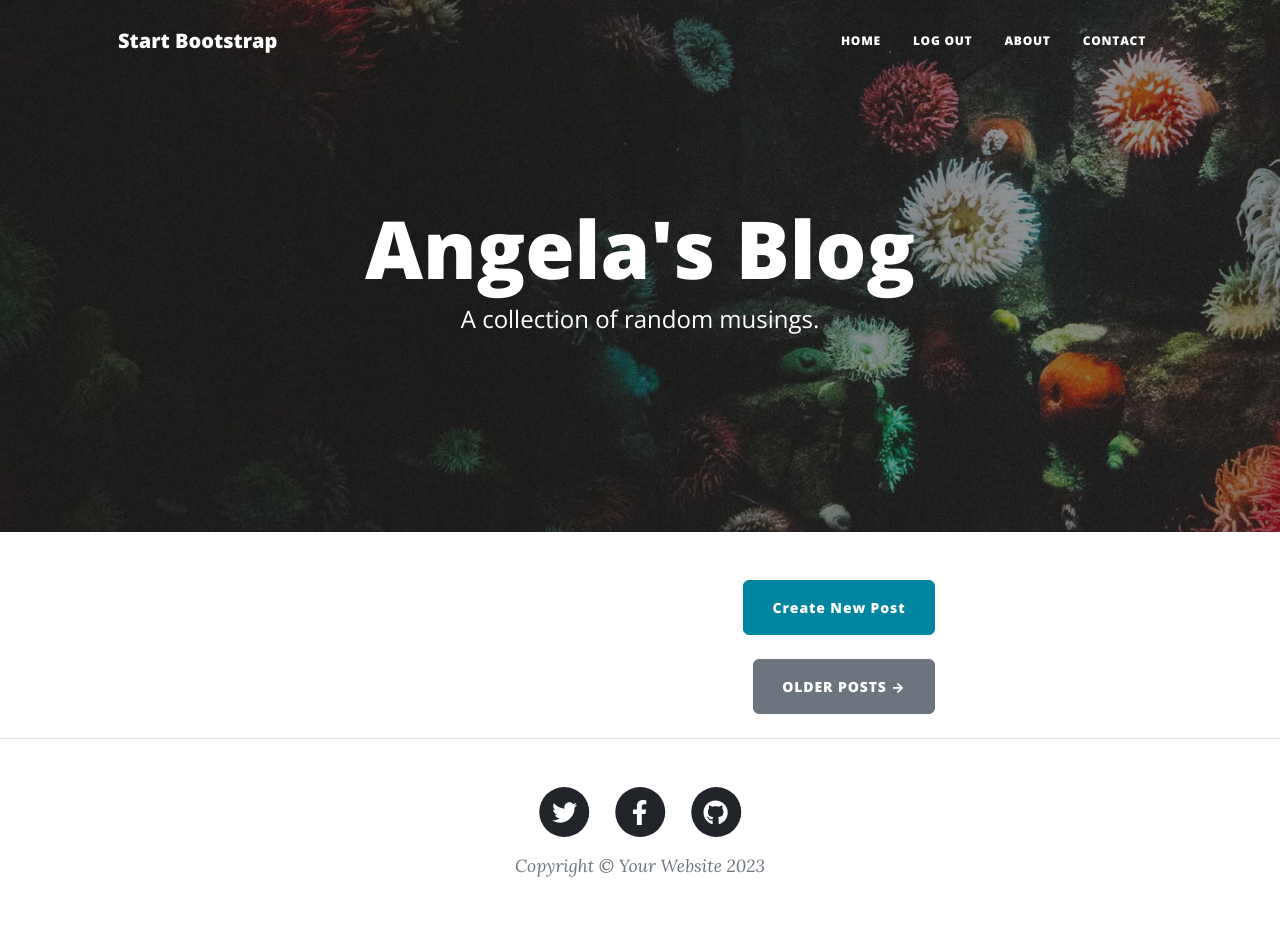
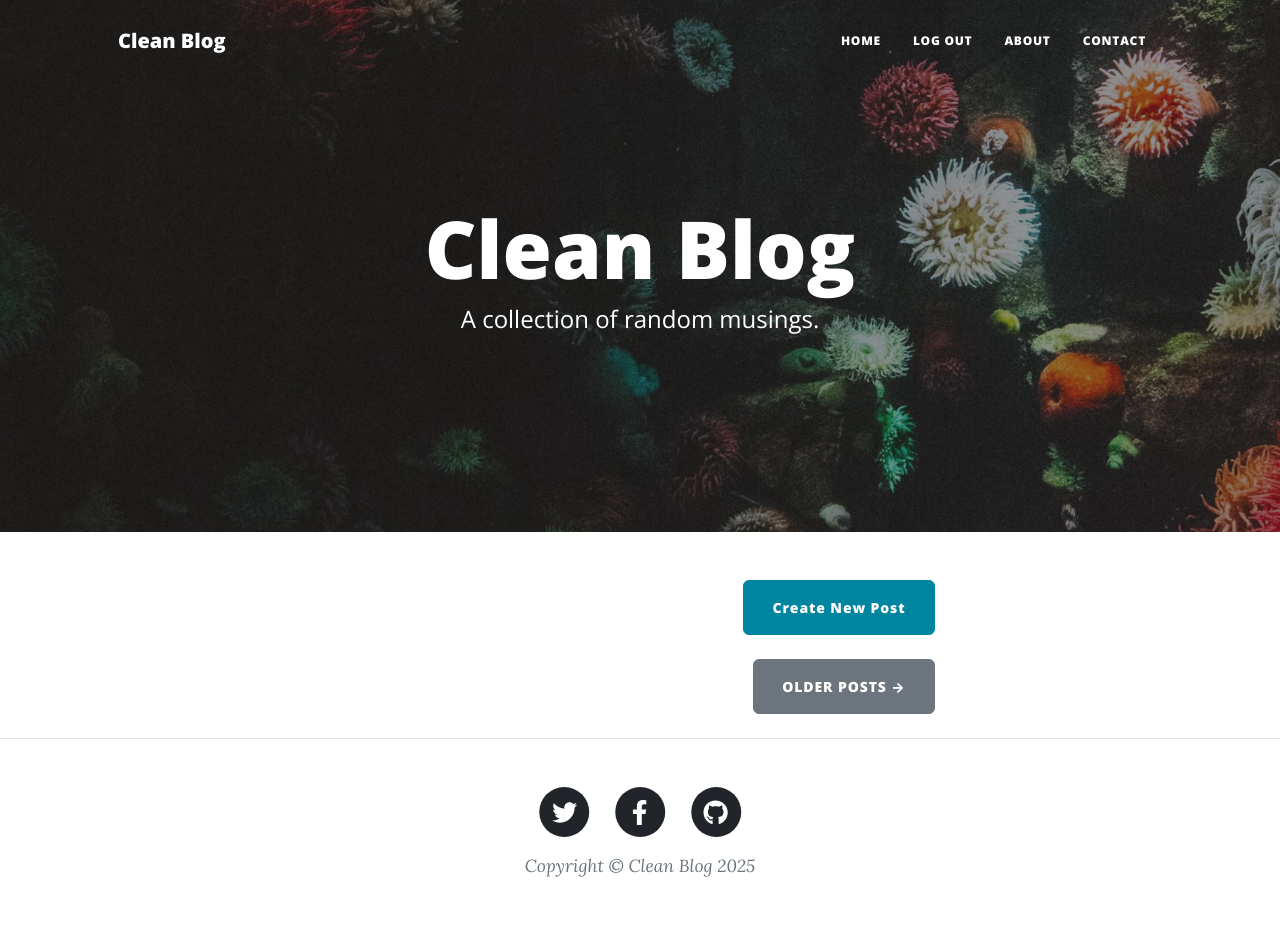
Before and after one commit to klukva-codes/Blog, a Flask app: page / in a window 1280 px wide. Run offline with Flask 3, Linux system fonts and the light colour scheme; the visitor is signed in with stand-in values (Sample User, id 1); some libraries are stand-ins or nearby versions.

Commit message:
changed the name of the blog, created env variables and Procfile

```diff
--- a/main.py
+++ b/main.py
@@ -1,6 +1,8 @@
+import os
 from datetime import date
 from functools import wraps
 
+from dotenv import load_dotenv
 from flask import Flask, abort, render_template, redirect, url_for, flash
 from flask_bootstrap import Bootstrap5
 from flask_ckeditor import CKEditor
@@ -13,12 +15,9 @@
 
 from forms import CreatePostForm, RegisterForm, LoginForm, CommentForm
 
-'''
-pip3 install -r requirements.txt
-'''
-
+load_dotenv()
 app = Flask(__name__)
-app.config['SECRET_KEY'] = '8BYkEfBA6O6donzWlSihBXox7C0sKR6b'
+app.config['SECRET_KEY'] = os.environ.get('FLASK_KEY')
 ckeditor = CKEditor(app)
 Bootstrap5(app)
 
@@ -47,7 +46,7 @@
     pass
 
 
-app.config['SQLALCHEMY_DATABASE_URI'] = 'sqlite:///posts.db'
+app.config['SQLALCHEMY_DATABASE_URI'] = os.environ.get("DB_URI", "sqlite:///posts.db")
 db = SQLAlchemy(model_class=Base)
 db.init_app(app)
 
@@ -282,4 +281,4 @@
 
 
 if __name__ == "__main__":
-    app.run(debug=True, port=5001)
+    app.run(debug=False)
--- a/templates/footer.html
+++ b/templates/footer.html
@@ -29,7 +29,7 @@
                         </a>
                     </li>
                 </ul>
-                      <div class="small text-center text-muted fst-italic">Copyright &copy; Your Website 2023</div>
+                <div class="small text-center text-muted fst-italic">Copyright &copy; Clean Blog 2025</div>
             </div>
         </div>
     </div>
--- a/templates/header.html
+++ b/templates/header.html
@@ -1,14 +1,14 @@
 <!DOCTYPE html>
 <html lang="en">
 <head>
-    <meta charset="utf-8" />
+    <meta charset="utf-8"/>
     <meta
             name="viewport"
             content="width=device-width, initial-scale=1, shrink-to-fit=no"
     />
-    <meta name="description" content="" />
-    <meta name="author" content="" />
-    <title>Angela's Blog</title>
+    <meta name="description" content=""/>
+    <meta name="author" content=""/>
+    <title>Clean Blog</title>
     {% block styles %}
         <!-- Load Bootstrap-Flask CSS here -->
         {{ bootstrap.load_css() }}
@@ -44,7 +44,7 @@
 <!-- Navigation-->
 <nav class="navbar navbar-expand-lg navbar-light" id="mainNav">
     <div class="container px-4 px-lg-5">
-        <a class="navbar-brand" href="/">Start Bootstrap</a>
+        <a class="navbar-brand" href="/">Clean Blog</a>
         <button
                 class="navbar-toggler"
                 type="button"
--- a/templates/index.html
+++ b/templates/index.html
@@ -9,7 +9,7 @@
         <div class="row gx-4 gx-lg-5 justify-content-center">
             <div class="col-md-10 col-lg-8 col-xl-7">
                 <div class="site-heading">
-          <h1>Angela's Blog</h1>
+                    <h1>Clean Blog</h1>
                     <span class="subheading">A collection of random musings.</span>
                 </div>
             </div>
@@ -30,25 +30,25 @@
                     <p class="post-meta">
                         Posted by
                         <!-- post.author.name is now a User object -->
-          <a href="#">{{post.author.name}}</a>
-          on {{post.date}}
+                        <a href="#">{{ post.author.name }}</a>
+                        on {{ post.date }}
                         <!-- Only show delete button if user id is 1 (admin user) -->
-          {% if current_user.id == 1: %}
-          <a href="{{url_for('delete_post', post_id=post.id) }}">✘</a>
+                        {% if current_user.id == 1 %}
+                            <a href="{{ url_for('delete_post', post_id=post.id) }}">✘</a>
                         {% endif %}
                     </p>
                 </div>
                 <!-- Divider-->
-      <hr class="my-4" />
+                <hr class="my-4"/>
             {% endfor %}
 
             <!-- New Post -->
             <!-- Only show Create Post button if user id is 1 (admin user) -->
-      {% if current_user.id == 1: %}
+            {% if current_user.id == 1 %}
                 <div class="d-flex justify-content-end mb-4">
                     <a
                             class="btn btn-primary float-right"
-          href="{{url_for('add_new_post')}}"
+                            href="{{ url_for('add_new_post') }}"
                     >Create New Post</a
                     >
                 </div>
```
Also changed, not shown: 1 other file. Lines whose indentation alone changed are shown as unchanged.
